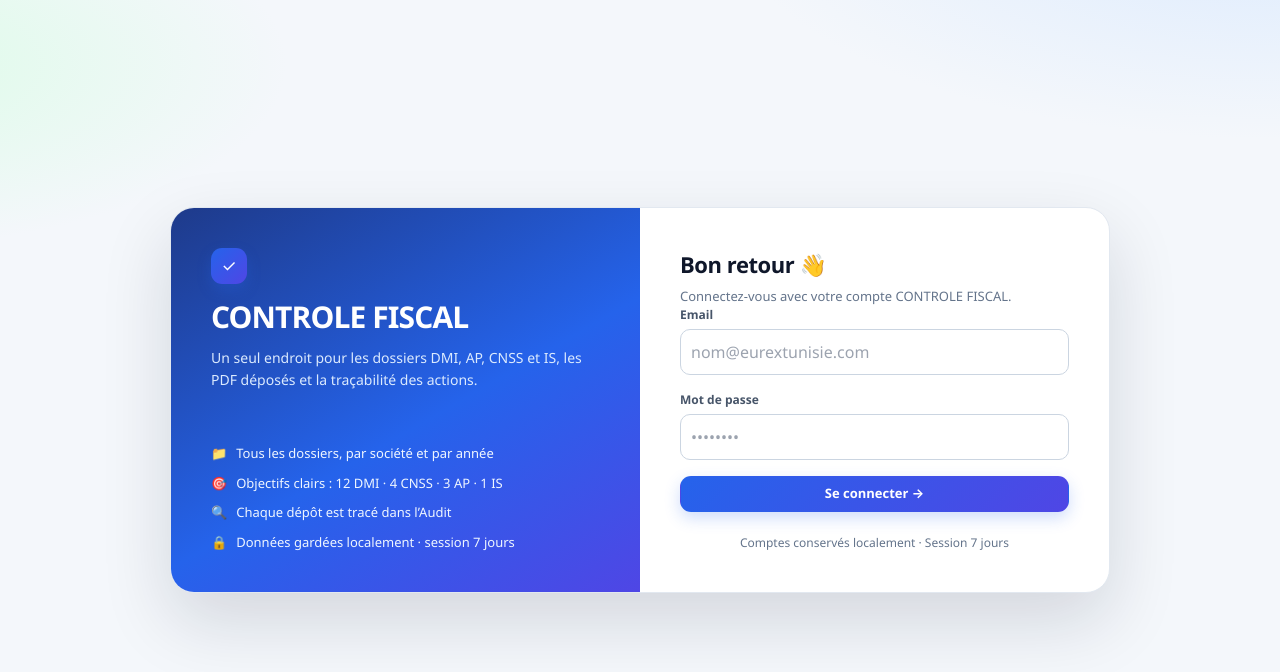
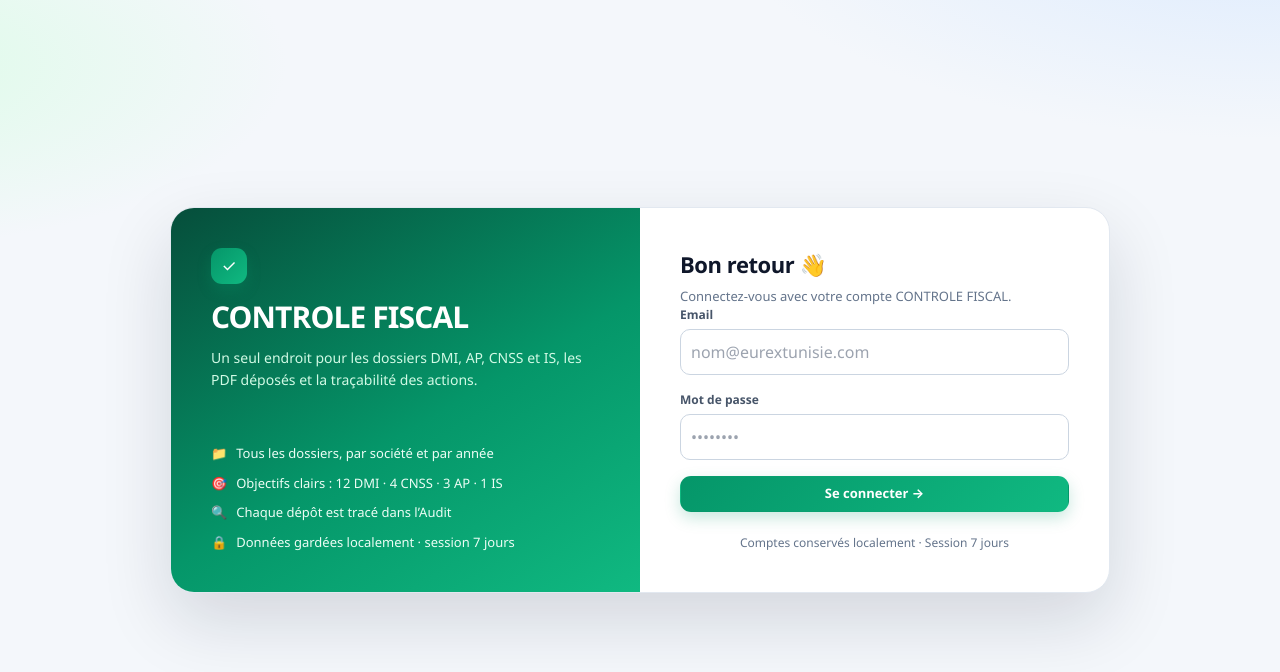
Before and after one commit to Salimezine/controle-fiscal, a React (Vite) app in the folder web/: page /login in a window 1280 px wide. Shown: the top 672 px of the page. Built offline with nearby package versions, Linux system fonts and the light colour scheme.

Commit message:
style: login tout en vert au lieu de bleu

```diff
--- a/web/src/styles.css
+++ b/web/src/styles.css
@@ -259,15 +259,25 @@ input:focus-visible, select:focus-visible, textarea:focus-visible {
 }
 .cf-login-brand {
   padding: 40px; color: #fff; display: flex; flex-direction: column; justify-content: space-between; gap: 40px;
-  background: linear-gradient(150deg, #1e3a8a, #2563eb 55%, #4f46e5);
+  background: linear-gradient(150deg, #064e3b, #059669 55%, #10b981);
 }
 .cf-login-brand h1 { margin: 10px 0 8px; font-size: 30px; font-weight: 800; letter-spacing: -.03em; }
-.cf-login-brand p { margin: 0; font-size: 14px; color: #dbeafe; line-height: 1.6; }
-.cf-login-points { display: grid; gap: 10px; font-size: 13px; color: #eff6ff; }
+.cf-login-brand p { margin: 0; font-size: 14px; color: #d1fae5; line-height: 1.6; }
+.cf-login-points { display: grid; gap: 10px; font-size: 13px; color: #ecfdf5; }
 .cf-login-points div { display: flex; align-items: center; gap: 9px; }
 .cf-login-form { padding: 40px; }
 .cf-login-form h2 { margin: 0 0 6px; font-size: 22px; font-weight: 800; }
 .cf-login-foot { margin-top: 22px; text-align: center; font-size: 12px; color: var(--cf-muted); }
+/* Login : bouton, logo et focus en vert */
+.cf-login .cf-logo { background: linear-gradient(135deg, #059669, #10b981); box-shadow: 0 6px 14px rgba(5, 150, 105, .28); }
+.cf-login .cf-btn-primary {
+  background: linear-gradient(135deg, #059669, #10b981);
+  box-shadow: 0 6px 16px rgba(5, 150, 105, .22);
+}
+.cf-login input:focus-visible {
+  border-color: #6ee7b7 !important;
+  box-shadow: 0 0 0 3px rgba(5, 150, 105, .13) !important;
+}
 
 @media (max-width: 900px) {
   .cf-topbar-inner { padding: 10px 14px; gap: 8px; }
```
